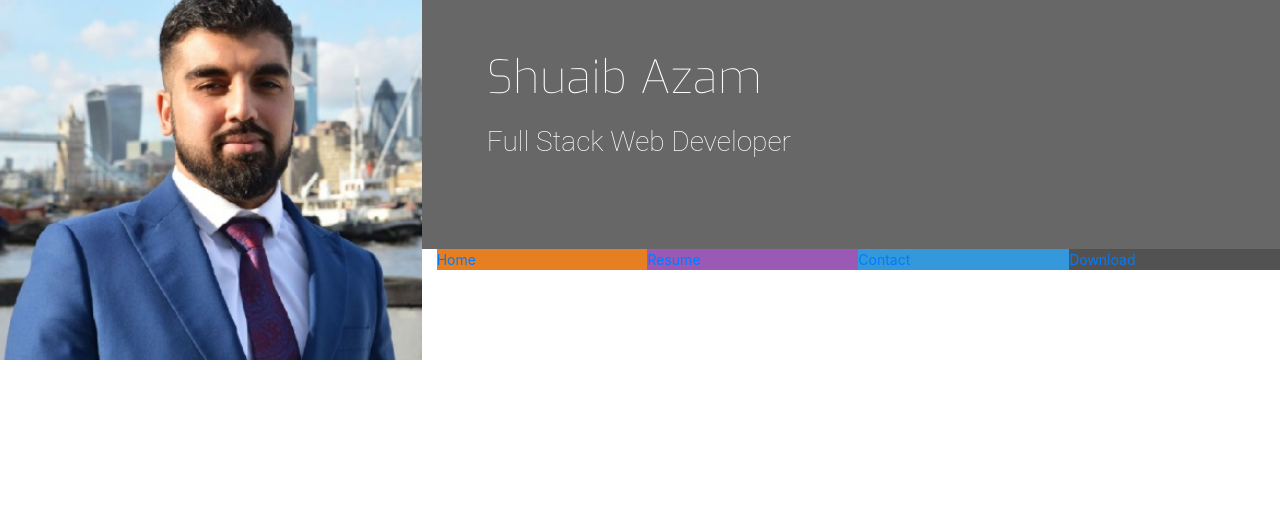
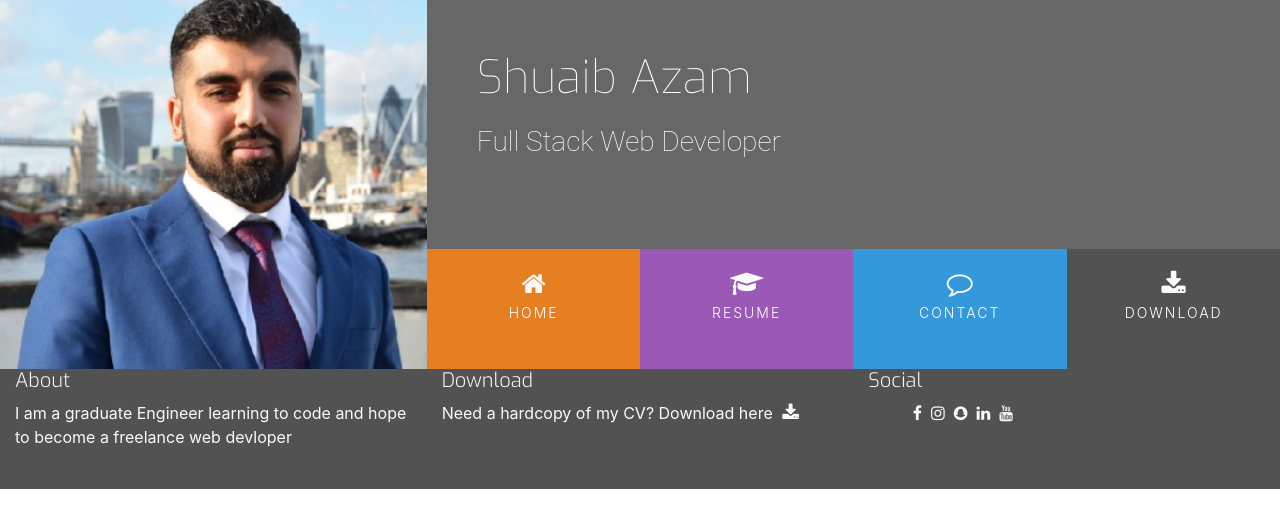
Before and after one commit to Shazam1995/Online-Resume, a plain HTML site: page index.html in a window 1280 px wide. Drawn offline with nearby package versions, Linux system fonts and the light colour scheme.

Commit message:
Nearly there

```diff
--- a/assets/css/style.css
+++ b/assets/css/style.css
@@ -24,6 +24,23 @@
 .ui-menu-color-download {
     background-color: #525252;
 
+}
+/*---------------------------headings/Margins/Texts--------------*/
+
+h1,h2,h3,h4 { margin:0;}
+
+.uppercase {
+    text-transform: uppercase;
+}
+
+.general-sub {
+    font-family: "Exo",sans-serif;
+    font-weight: 300;
+    color: #fafafa;
+}
+
+.inline-block {
+    display: inline-block;
 }
 
 /*---------------------------headings--------------*/
@@ -73,8 +90,108 @@ transition: all .5s ease-in-out;
     font-size: 0px;
 }
 
+#nav {
+    margin: 0;
+}
+
 #nav li {
     font-size: 14px;
     padding: 0px;
 
 }
+
+.menuitem {
+    height: 120px;
+    text-align: center;
+    padding: 0;
+}
+
+.menuitem a {
+    width: 100%;
+    text-decoration: none;
+    color: #ffffff;
+    height: 120px;
+}
+
+.menuitem a i {
+    padding-top: 22px;
+    display: block;
+    color: #fafafa;
+    font-size: 26px;
+}
+
+
+.menuitem span {
+    display: block;
+    width: 100%;
+    padding-top: 5px;
+    text-align: center;
+    text-transform: uppercase;
+    font-size: 14px;
+    font-weight: 300;
+    letter-spacing: 2px;
+}
+
+
+/*---------------------------hover.css--------------*/
+
+.hvr-sweep-to-bottom::before {
+    background-color: rgba(0,0,0,0.2);
+    height: 120px;
+
+}
+
+
+
+/*---------------------------Footer--------------*/
+
+footer {
+    background-color: #525252;
+    color: #fafafa;
+    min-height: 120px;
+}
+
+.cv-pdf i {
+   font-size: 18px;
+   color: #fafafa;
+   text-align: center;
+   padding-left: 5px;
+   transition: all 0.35s ease-in-out;
+   -moz-transition: all 0.35s ease-in-out;
+   -webkit-transition: all 0.35s ease-in-out;
+   -o-transition: all 0.35s ease-in-out;
+
+
+}
+
+.CV-Pdf i:hover {
+    color: #e86410;
+}
+
+.social-links {
+    padding-bottom: 15px;
+
+}
+
+.social-links li a i {
+    width: 32px;
+    height: 32px;
+    padding: 12px,0px;
+    border-radius: 50%;
+    font-size: 13px;
+    line-height: 7px;
+    text-align: center;
+    color: #fafafa;
+    background: #8f8f8f;
+    transition: all 0.35s ease-in-out;
+   -moz-transition: all 0.35s ease-in-out;
+   -webkit-transition: all 0.35s ease-in-out;
+   -o-transition: all 0.35s ease-in-out;
+
+}
+
+
+.social-links li a i:hover {
+    background-color: #e84610;
+
+}
--- a/index.html
+++ b/index.html
@@ -6,37 +6,38 @@
     <meta http-equiv="X-UA-Compatible" content="ie=edge">
     <link rel="stylesheet" href="https://stackpath.bootstrapcdn.com/bootstrap/4.4.1/css/bootstrap.min.css" type="text/css" />
     <link rel="stylesheet" href="https://stackpath.bootstrapcdn.com/font-awesome/4.7.0/css/font-awesome.min.css" type="text/css" />
+    <link rel="stylesheet" href="https://cdnjs.cloudflare.com/ajax/libs/hover.css/2.3.1/css/hover-min.css" type="text/css" />
     <link rel="stylesheet" href="assets/css/style.css" type="text/css">
     <title>Shuaib</title>
 </head>
 <body>
 <header>
-<div class="row">
+<div class="row no-gutters">
     <a href="index.html" class="col-md-4 logo">
 
 </a>
 <div class="col-md-8">
-   <div class="row bg-color-name-title">
+   <div class="row no-gutters bg-color-name-title">
       <div class="col heading">
          <h1 class="name">Shuaib Azam </h1>
          <h2 class="title">Full Stack Web Developer</h2>
       </div>
    </div>
 
-   <div class="row">
+   <div class="row no-gutters">
      <div class="col">
         <ul id="nav" class="list-inline menucontainer"  >
-          <li class="col-6 col-sm-3 ui-menu-color-home list-inline-item">
-            <a href="#"><span>Home</span> </a>
+          <li class="col-6 col-sm-3 ui-menu-color-home list-inline-item menuitem">
+            <a href="#" class="hvr-sweep-to-bottom" ><i class="fa fa-home" aria-hidden="true"></i><span>Home</span> </a>
             </li>
-          <li class="col-6 col-sm-3 ui-menu-color-resume list-inline-item">
-            <a href="#"><span>Resume</span> </a>
+          <li class="col-6 col-sm-3 ui-menu-color-resume list-inline-item menuitem">
+            <a href="#" class="hvr-sweep-to-bottom"><i class="fa fa-graduation-cap" aria-hidden="true"></i><span>Resume</span> </a>
             </li>
-          <li class="col-6 col-sm-3 ui-menu-color-contact list-inline-item">
-            <a href="#"><span>Contact</span> </a>
+          <li class="col-6 col-sm-3 ui-menu-color-contact list-inline-item menuitem">
+            <a href="#" class="hvr-sweep-to-bottom"><i class="fa fa-comment-o" aria-hidden="true"></i><span>Contact</span> </a>
             </li>
-          <li class="col-6 col-sm-3 ui-menu-color-download list-inline-item">
-            <a href="#"><span>Download</span> </a>
+          <li class="col-6 col-sm-3 ui-menu-color-download list-inline-item menuitem">
+            <a href="#" class="hvr-sweep-to-bottom"><i class="fa fa-download" aria-hidden="true"></i><span>Download</span> </a>
             </li>
         </ul>
      </div>
@@ -52,7 +53,50 @@
 <section>
 
 </section>
-<footer>
+<footer class="container-fluid" >
+<div class="row">
+   <div class="col-sm-4">
+      <h5 class="upppercase general-sub" >About</h5>
+      <p class="inline-block" > I am a graduate Engineer learning to code and hope to become a freelance web devloper</p>
+   </div>
+   <div class="col-sm-4">
+      <h5 class="upppercase general-sub" >Download</h5>
+      <p class="inline-block" > Need a hardcopy of my CV? Download here </p>
+      <a href="#" target="_blank" class="cv-pdf">
+       <i class="fa fa-download" aria-hidden="true"> </i>
+       <span class="sr-only">Download Link.</span>
+      </a>
+   </div>
+   <div class="col-sm-4">
+      <h5 class="upppercase general-sub" >Social</h5>
+      <ul>
+         <li Class="list-inline-item"> </li>
+           <a href="#" target="_blank"> </a>
+            <i class="fa fa-facebook" aria-hidden="true" > </i>
+             <span class="sr-only">Facebook</span>
+
+         <li Class="list-inline-item"> </li>
+           <a href="#" target="_blank"> </a>
+            <i class="fa fa-instagram" aria-hidden="true" > </i>
+             <span class="sr-only">instagram</span>
+
+         <li Class="list-inline-item"> </li>
+           <a href="#" target="_blank"> </a>
+            <i class="fa fa-snapchat" aria-hidden="true" > </i>
+             <span class="sr-only">snapchat</span>
+
+         <li Class="list-inline-item"> </li>
+           <a href="#" target="_blank"> </a>
+            <i class="fa fa-linkedin" aria-hidden="true" > </i>
+             <span class="sr-only">linkedin</span>
+
+         <li Class="list-inline-item"> </li>
+           <a href="#" target="_blank"> </a>
+            <i class="fa fa-youtube" aria-hidden="true" > </i>
+             <span class="sr-only">youtube</span>
+      </ul>
+   </div>
+</div>
 
 </footer>
 
```
